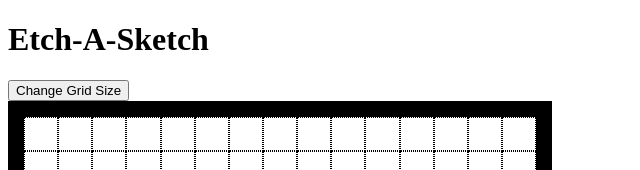
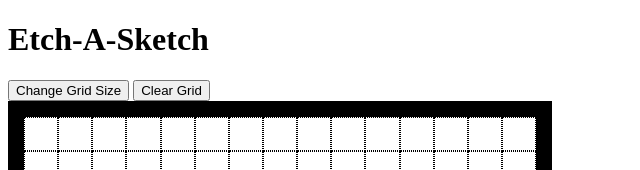
Before and after one commit to Charminha/etch-a-sketch, a plain HTML site: page index.html in a window 1280 px wide. Shown: the top 170 px of the page, without its empty margins (0-640 px from the left). Drawn offline with Linux system fonts and the light colour scheme.

Commit message:
Add button to clear grid

```diff
--- a/index.html
+++ b/index.html
@@ -10,6 +10,8 @@
     <h1>Etch-A-Sketch</h1>
 
     <button class="change-size">Change Grid Size</button>
+    <button class="clear">Clear Grid</button>
+
 
     <div class="sketchpad"></div>
 
```
